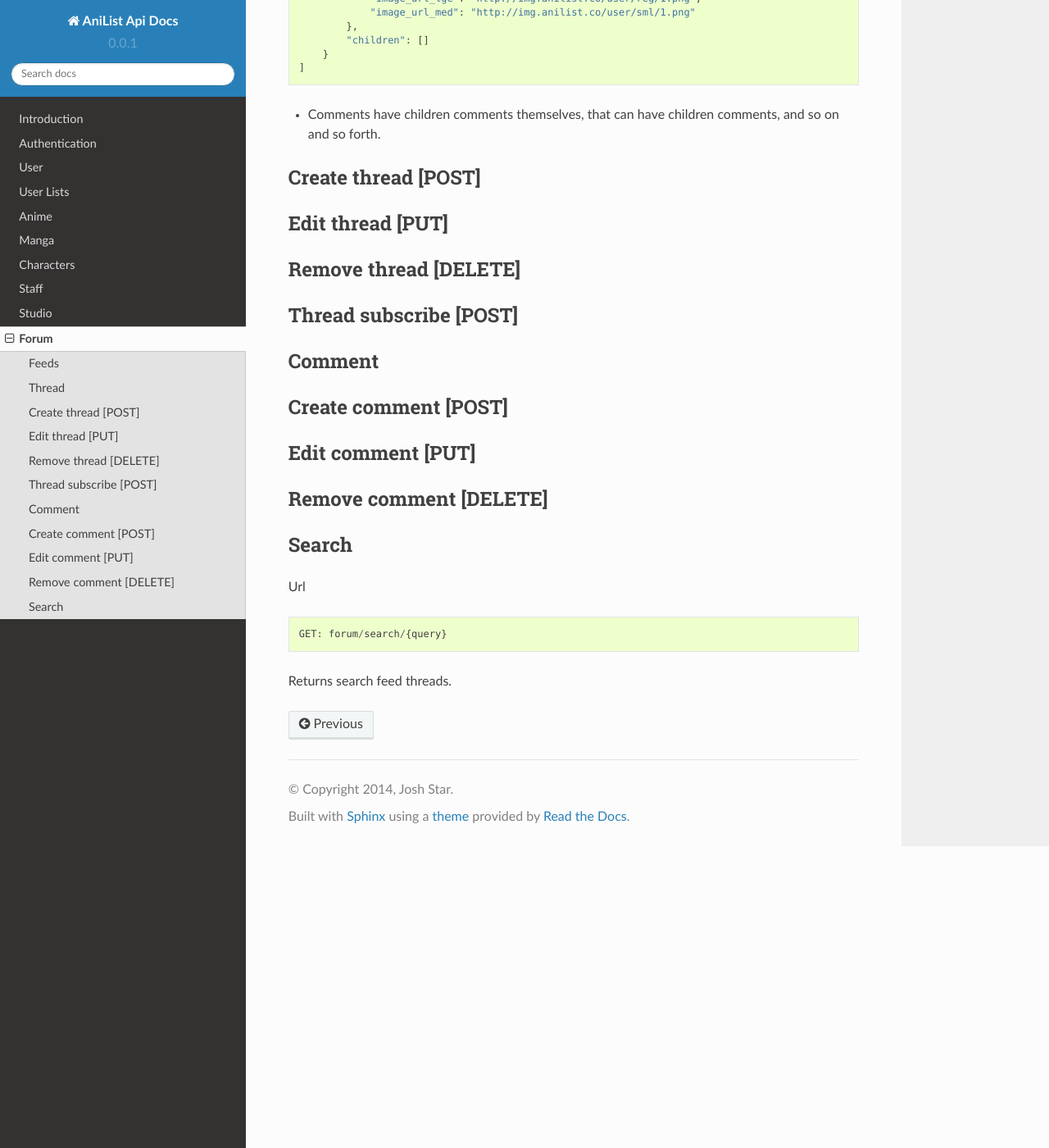
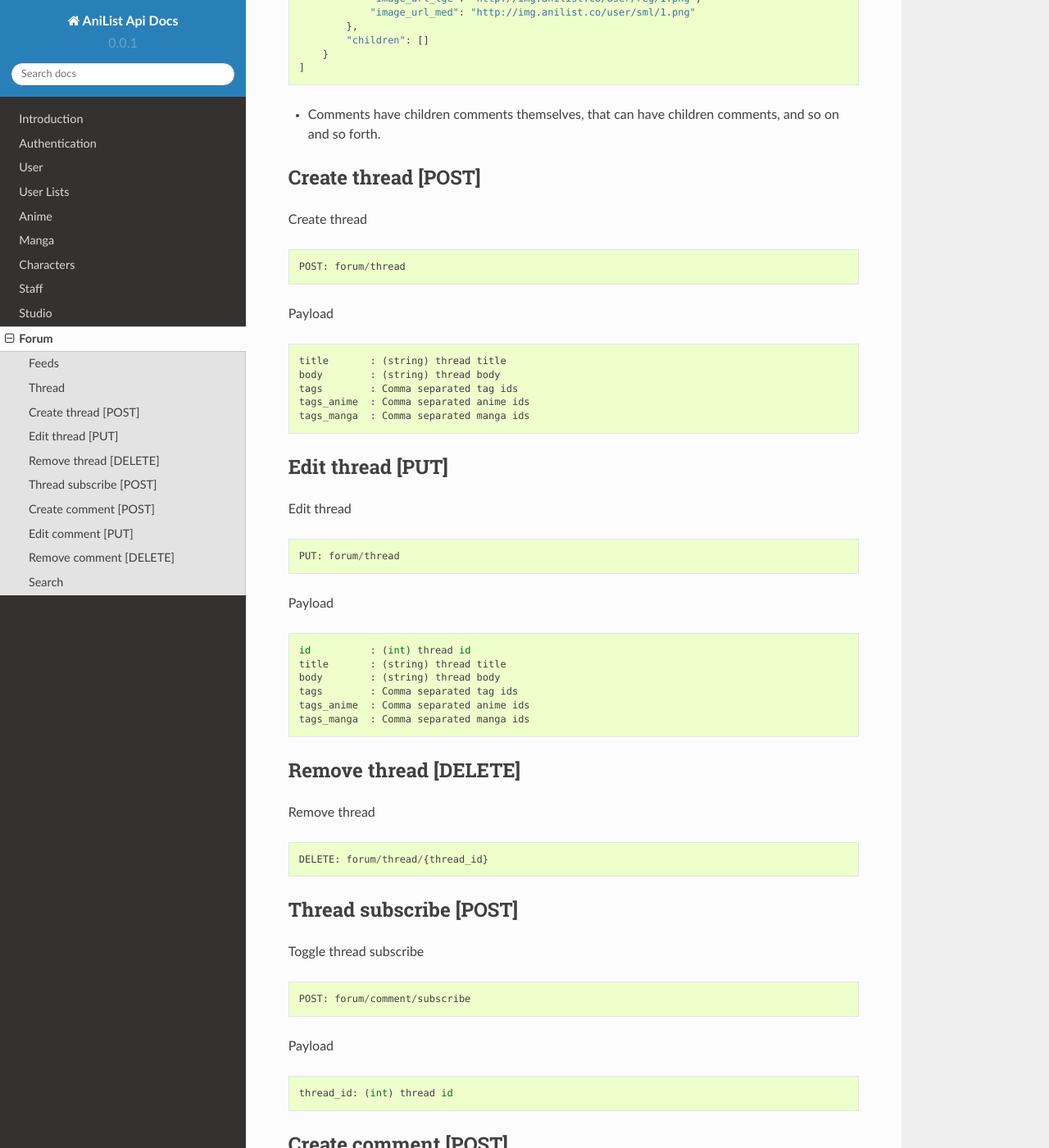
Before and after one commit to joshstar/AniList-API-Docs, a Sphinx documentation site: the page built from source/forum.rst, in a window 1280 px wide and 1400 px high, scrolled down 5335 px. Shown: the whole window at 82% size. Built offline with Sphinx 7.4.7 and the Read the Docs theme 2.0.0, drawn with Linux system fonts in a browser that asks for light colours; pages that are not in the unit, such as notebooks, are missing from menus; some of the changed text lies outside the part shown.

Commit message:
Forum thread/comment post/put/delete

```diff
--- a/source/forum.rst
+++ b/source/forum.rst
@@ -286,33 +286,89 @@
 Create thread [POST]
 ==================================
 
+Create thread
+::
+    POST: forum/thread
+
+Payload
+::
+    title       : (string) thread title
+    body        : (string) thread body
+    tags        : Comma separated tag ids
+    tags_anime  : Comma separated anime ids
+    tags_manga  : Comma separated manga ids
+
 ==================================
 Edit thread [PUT]
 ==================================
+
+Edit thread
+::
+    PUT: forum/thread
+
+Payload
+::
+    id          : (int) thread id
+    title       : (string) thread title
+    body        : (string) thread body
+    tags        : Comma separated tag ids
+    tags_anime  : Comma separated anime ids
+    tags_manga  : Comma separated manga ids
 
 ==================================
 Remove thread [DELETE]
 ==================================
 
+Remove thread
+::
+    DELETE: forum/thread/{thread_id}
+
 ==================================
 Thread subscribe [POST]
 ==================================
 
-==================================
-Comment
-==================================
+Toggle thread subscribe
+::
+    POST: forum/comment/subscribe
+
+Payload
+::
+    thread_id: (int) thread id
 
 ==================================
 Create comment [POST]
 ==================================
 
+Edit thread
+::
+    POST: forum/comment
+
+Payload
+::
+    thread_id  : (int) thread id
+    comment    : (string) comment text
+    reply_id   : (int) comment id (only when replying)
+
 ==================================
 Edit comment [PUT]
 ==================================
 
+Edit thread
+::
+    PUT: forum/comment
+
+Payload
+::
+    id      : (int) comment id
+    comment : (string) comment text
+
 ==================================
 Remove comment [DELETE]
 ==================================
+
+Remove thread
+::
+    DELETE: forum/comment/{comment_id}
 
 ==================================
 Search
```
Also changed, not shown: other parts of source/forum.rst (+1 -1 lines).
